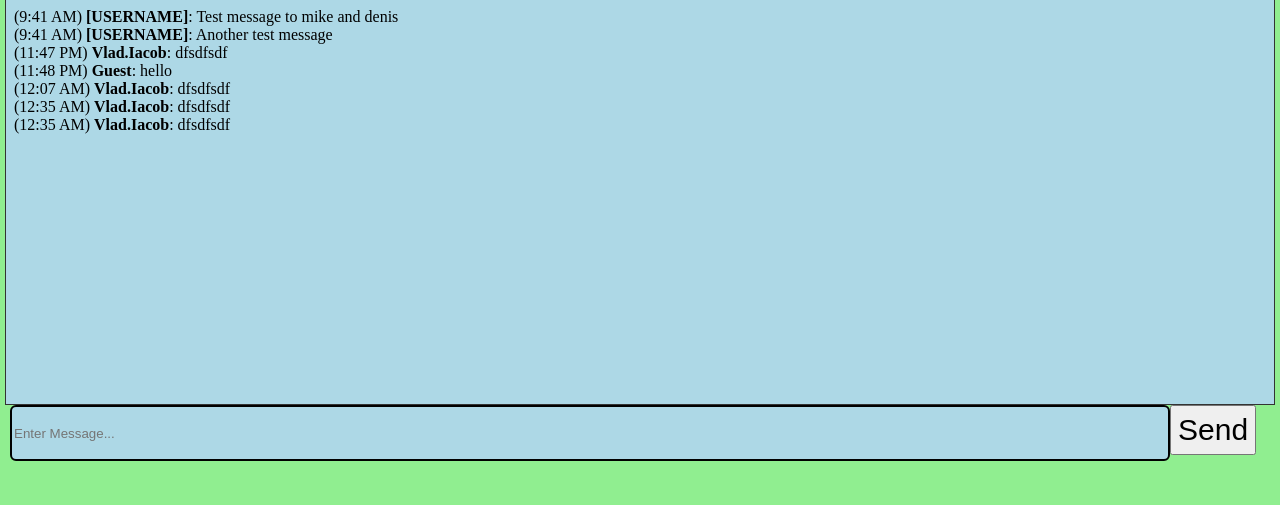
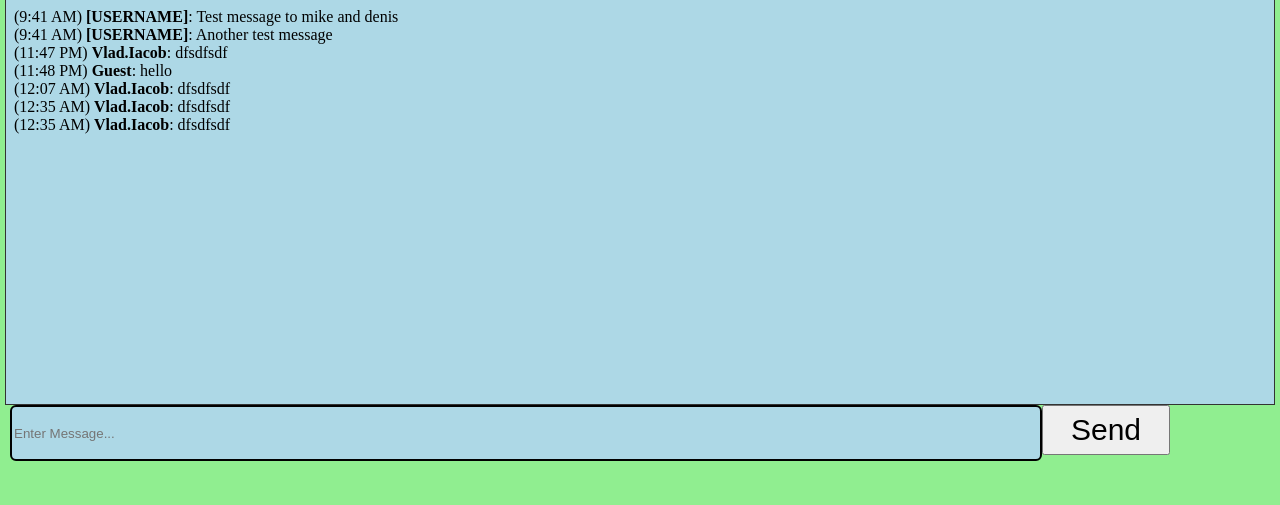
Before and after one commit to dvalevv/Affinity, a PHP site: page /Chat/indexv2.html in a window 1280 px wide. Shown: the part 21-526 px from the top of the page. Run offline with PHP 8.4, Linux system fonts and the light colour scheme.

Commit message:
Making changes to chat size

```diff
--- a/Chat/indexv2.css
+++ b/Chat/indexv2.css
@@ -69,7 +69,7 @@ input[type=text] {
   background-color: lightblue;
   border: 2px solid black;
   border-radius: 6px;
-  width: 90%;
+  width: 80%;
   height: 50px;
   word-break: break-word;
   color: green;
@@ -77,6 +77,7 @@ input[type=text] {
 }
 
 input[type=submit] {
+  width: 10%;
   height: 50px;
   font-size: 30px;
   position: absolute;
```
